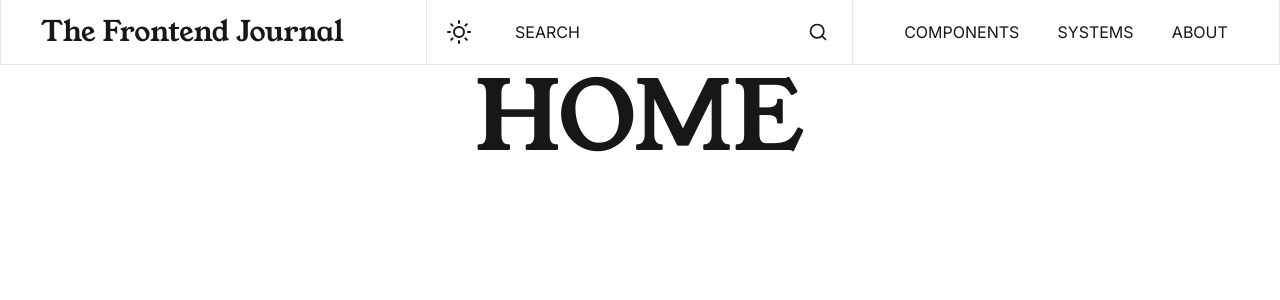
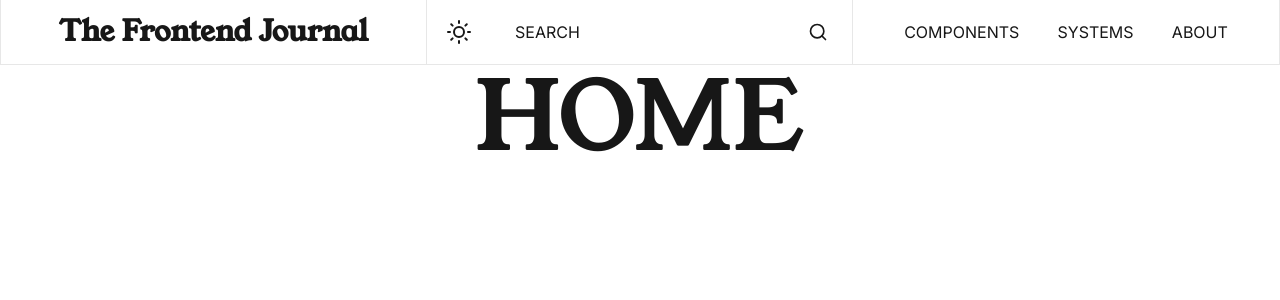
Before and after one commit to highimexy/it-shit, a Next.js app in the folder frontend/: page / in a window 1280 px wide. Shown: the top 300 px of the page. Built offline with nearby package versions, Linux system fonts and the light colour scheme.

Commit message:
Logo changed

```diff
--- a/frontend/app/components/Navbar.tsx
+++ b/frontend/app/components/Navbar.tsx
@@ -9,13 +9,13 @@ export function Navbar() {
     <nav className="border-foreground/10 bg-background sticky top-0 z-50 w-full border-b">
       <div className="border-foreground/10 mx-auto max-w-360 border-x">
         <div className="flex h-16 lg:grid lg:grid-cols-3">
-          <div className="border-foreground/10 flex flex-1 items-center border-r px-6 lg:px-10">
-            <Link href="/" className="font-serif text-[clamp(1.1rem,2.2vw,1.8rem)]">
+          <div className="border-foreground/10 flex flex-1 items-center justify-center border-r px-6 lg:px-10">
+            <Link href="/" className="font-serif text-[clamp(1.1rem,2.3vw,1.8rem)] font-bold">
               The Frontend Journal
             </Link>
           </div>
 
-          <div className="border-foreground/10 flex items-stretch border-r">
+          <div className="border-foreground/10 flex border-r">
             <div className="flex items-center px-5">
               <ThemeSwitch />
             </div>
```
